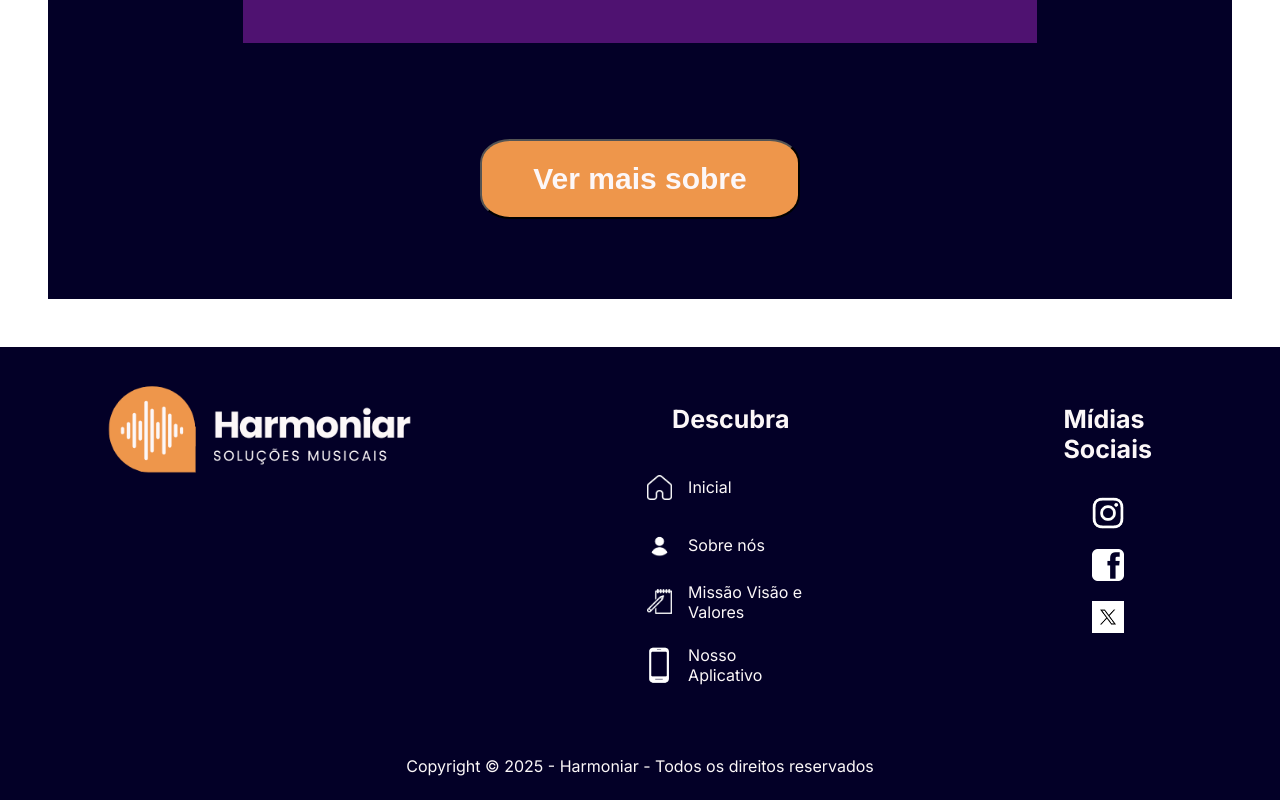
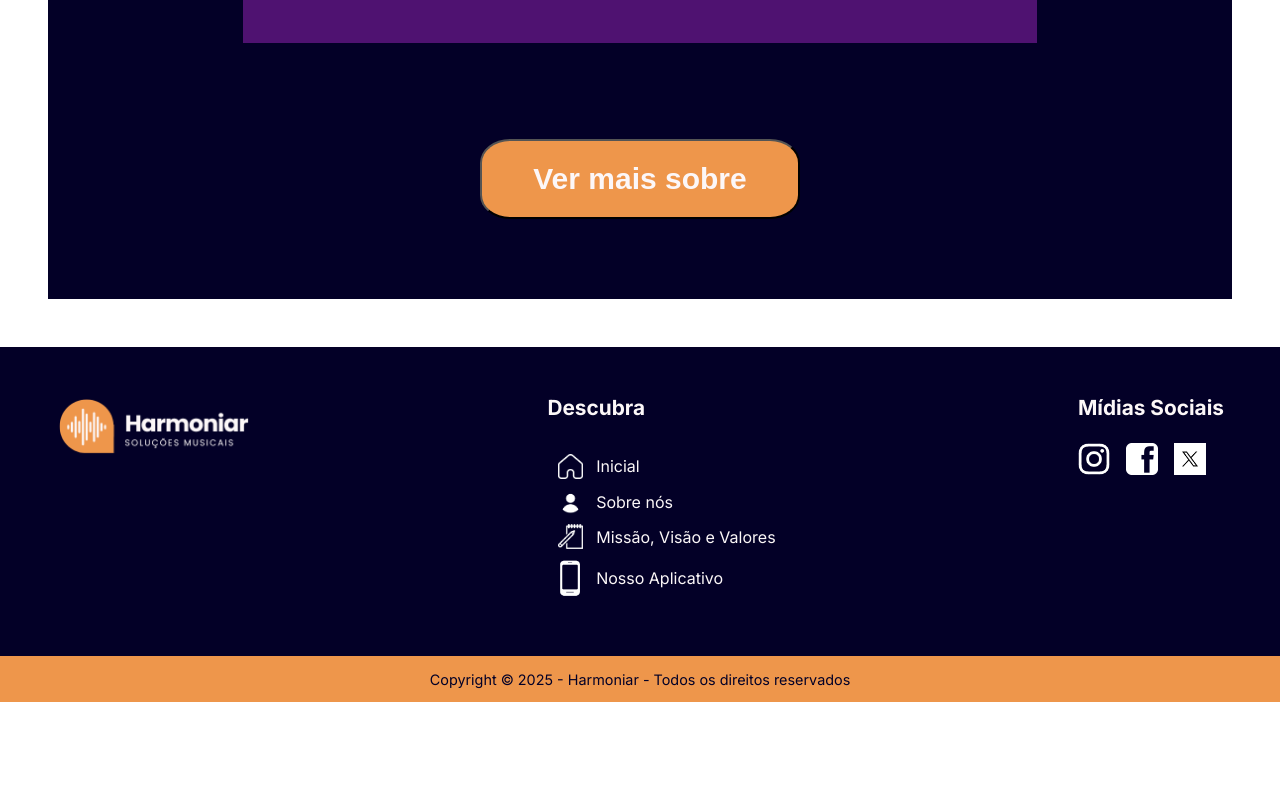
Before and after one commit to EduardoPQueiroz/HarmoniarWebsite, an Angular app: page / in a window 1280 px wide. Shown: the part 3967-4767 px from the top of the page. After the commit the page ends 4669 px from the top, so only its background shows below. Built offline with nearby package versions, Linux system fonts and the light colour scheme.

Commit message:
Improving footer

```diff
--- a/src/app/footer/footer.component.css
+++ b/src/app/footer/footer.component.css
@@ -1,76 +1,112 @@
-#ft-container{
+
+#ft-container {
   background-color: #030027;
   color: #fcf7f8;
+  font-family: 'Inter', sans-serif;
+}
+
+/* Área interna */
+.content_container {
+  display: flex;
+  flex-wrap: wrap;
+  justify-content: space-between;
+  align-items: flex-start;
+  padding: 2em;
+  max-width: 1200px;
+  margin: auto;
+}
+
+/* Seções */
+.ft-section {
+  padding: 1em;
   display: flex;
   flex-direction: column;
-    align-items: center;
-    align-content: flex-start;
-    font-family: 'Inter', 'Gill Sans MT', Calibri, 'Trebuchet MS', sans-serif;
+  gap: 0.8em;
 }
-.content_container{
-    display: flex;
-    align-items: flex-start;
-    justify-content: space-between;
-    margin: 0;
+
+.ft-section ul {
+  list-style: none;
+  margin: 1px;
   padding: 0;
 }
-.ft-section{
-    padding: 2em 7em;
-    display: flex;
-    flex-direction: column;
-    align-items: flex-start;
-}
-#midiasSection{
-    display: flex;
+
+.logo-section {
   align-items: center;
 }
 
-/* Inicio LINKS */
-.ft-linkscontainer{
+.LogoImg {
+  max-width: 200px;
+  height: auto;
+}
+
+/* Títulos */
+.ft-div-title {
+  font-size: 1.3em;
+  font-weight: bold;
+  margin-bottom: 0.5em;
+}
+
+/* Links */
+.ft-linkscontainer {
   display: flex;
   align-items: center;
-  text-decoration: none;
+  margin: 10px;
 }
 
-.ft-linkscontainer a{
+.LinkIcon {
+  width: 25px;
+  margin-right: 0.8em;
+}
+
+.ft-linkscontainer a {
   text-decoration: none;
   color: #fcf7f8;
-  transition: transform 0.3s ease;
+  transition: color 0.3s ease;
 }
 
-.ft-linkscontainer a:hover{
+.ft-linkscontainer a:hover {
   text-decoration: underline;
-  color: #fcf7f8;
-}
-/* fim LINKS */
-
-
-.ft-div-title{
-    font-size: 25px;
-    font-weight: bold;
-    margin: 1em;
+  color: #ee964b;
 }
 
-.LogoImg{
-    width: 20em;
-
-}
-.LinkIcon{
-    width: 25px;
-    padding: 1em 1em 1em 0;
+/* Redes sociais */
+.social-container {
+  display: flex;
+  gap: 1em;
 }
 
-/* Social Media Icons start */
-.MediaIcon{
-    width: 2em;
-    padding: 1vh;
-    transition: transform 0.3s ease;
+.MediaIcon {
+  width: 32px;
+  transition: transform 0.3s ease, filter 0.3s ease;
 }
-.MediaIcon:hover{
+
+.MediaIcon:hover {
   transform: scale(1.2);
+  filter: brightness(1.3);
+}
 
+/* Barra inferior */
+.footer-bottom {
+  background-color: #ee964b;
+  text-align: center;
+  padding: 1em;
+  color: #030027;
+  font-size: 0.9em;
 }
-/* Social Media Icons end */
-.ft-text{
-  margin: 3vh;
+
+/* Responsividade */
+@media (max-width: 768px) {
+  .content_container {
+    flex-direction: column;
+    align-items: center;
+    text-align: center;
   }
+
+  .ft-section {
+    align-items: center;
+  }
+
+  .social-container {
+    justify-content: center;
+  }
+}
--- a/src/app/footer/footer.component.html
+++ b/src/app/footer/footer.component.html
@@ -1,45 +1,69 @@
-<div id="ft-container">
+
+<footer id="ft-container">
   <div class="content_container">
-        <div class="ft-section">
-            <img src="./../../assets/img/Harmoniar_arquivos/Logo_Escura_SemFundo.png" alt="Logo da empresa harmoniar" class="LogoImg">
-        </div>
-        <div class="ft-section">
+
+    <!-- Logo -->
+    <section class="ft-section logo-section">
+      <img src="./../../assets/img/Harmoniar_arquivos/Logo_Escura_SemFundo.png"
+           alt="Logo da empresa Harmoniar"
+           class="LogoImg">
+    </section>
+
+    <!-- Navegação -->
+    <nav class="ft-section">
       <div class="ft-div-title">
         <p>Descubra</p>
       </div>
+      <ul>
+        <li>
           <div class="ft-linkscontainer">
-                <img src="./../../assets/img/Harmoniar_arquivos/Home_Icon.png" alt="HomeIcon" class="LinkIcon">
+            <img src="./../../assets/img/Harmoniar_arquivos/Home_Icon.png" alt="Ícone página inicial" class="LinkIcon">
             <a routerLink="/">Inicial</a>
           </div>
+        </li>
+        <li>
           <div class="ft-linkscontainer">
-                <img src="./../../assets/img/Harmoniar_arquivos/User_Icon.png" alt="AboutUsIcon" class="LinkIcon">
+            <img src="./../../assets/img/Harmoniar_arquivos/User_Icon.png" alt="Ícone sobre nós" class="LinkIcon">
             <a routerLink="/sobre-nos">Sobre nós</a>
           </div>
+        </li>
+        <li>
           <div class="ft-linkscontainer">
-                <img src="./../../assets/img/Harmoniar_arquivos/Missao_Icon.png" alt="MVVIcon" class="LinkIcon">
-                <a routerLink="/missao-valores">Missão Visão e Valores</a>
+            <img src="./../../assets/img/Harmoniar_arquivos/Missao_Icon.png" alt="Ícone missão e valores" class="LinkIcon">
+            <a routerLink="/missao-valores">Missão, Visão e Valores</a>
           </div>
+        </li>
+        <li>
           <div class="ft-linkscontainer">
-                <img src="./../../assets/img/Harmoniar_arquivos/App_Icon.png" alt="AppIcon" class="LinkIcon">
+            <img src="./../../assets/img/Harmoniar_arquivos/App_Icon.png" alt="Ícone aplicativo" class="LinkIcon">
             <a routerLink="/nosso-aplicativo">Nosso Aplicativo</a>
           </div>
-        </div>
-        <div class="ft-section" id="midiasSection">
-            <div class="ft-div-title" >
+        </li>
+      </ul>
+    </nav>
+
+    <!-- Redes sociais -->
+    <section class="ft-section" id="midiasSection">
+      <div class="ft-div-title">
         <p>Mídias Sociais</p>
       </div>
-            <div class="ft-midiasocialicon">
-                <a href=""><img src="./../../assets/img/Harmoniar_arquivos/Instagram_Icon.png" alt="Icone instagram" class="MediaIcon"></a>
+      <div class="social-container">
+        <a href="#" target="_blank" rel="noopener noreferrer" aria-label="Instagram">
+          <img src="./../../assets/img/Harmoniar_arquivos/Instagram_Icon.png" alt="Ícone Instagram" class="MediaIcon">
+        </a>
+        <a href="#" target="_blank" rel="noopener noreferrer" aria-label="Facebook">
+          <img src="./../../assets/img/Harmoniar_arquivos/Facebook_Icon.png" alt="Ícone Facebook" class="MediaIcon">
+        </a>
+        <a href="#" target="_blank" rel="noopener noreferrer" aria-label="Twitter">
+          <img src="./../../assets/img/Harmoniar_arquivos/Twitter_Icon.png" alt="Ícone Twitter" class="MediaIcon">
+        </a>
       </div>
-            <div class="ft-midiasocialicon">
-                <a href=""><img src="./../../assets/img/Harmoniar_arquivos/Facebook_Icon.png" alt="Icone facebook" class="MediaIcon"></a>
+    </section>
+
   </div>
-            <div class="ft-midiasocialicon">
-                <a href=""><img src="./../../assets/img/Harmoniar_arquivos/Twitter_Icon.png" alt="icone x" class="MediaIcon"></a>
+
+  <!-- Barra inferior -->
+  <div class="footer-bottom">
+    <p>Copyright © 2025 - Harmoniar - Todos os direitos reservados</p>
   </div>
-        </div>
-    </div>
-    <footer>
-        <p class="ft-text">Copyright © 2025 - Harmoniar - Todos os direitos reservados</p>
 </footer>
-</div>
```
Lines whose indentation alone changed are shown as unchanged.
